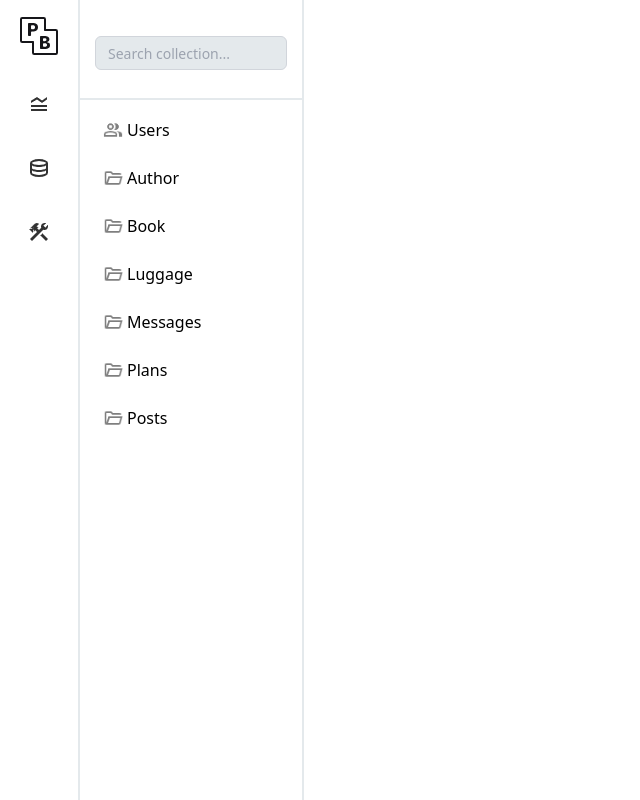
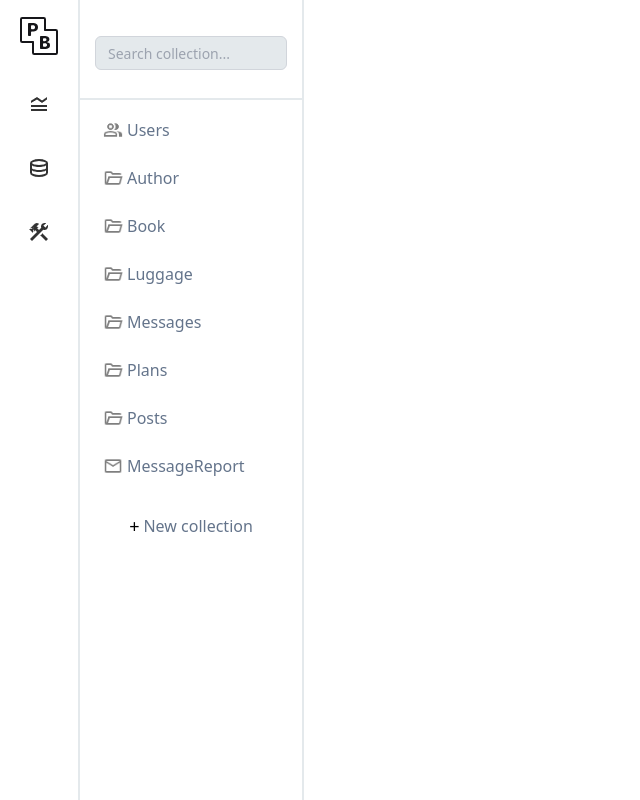
Before and after one commit to Mike47ip/pocketbase_admin_dash, a React (Vite) app in the folder admin_dash/: page / in a window 1280 px wide. Shown: the whole page, without its empty margins (0-640 px from the left). Built offline with nearby package versions, Linux system fonts and the light colour scheme.

Commit message:
Final touch on side bars

```diff
--- a/admin_dash/src/components/navbars/sidebar.jsx
+++ b/admin_dash/src/components/navbars/sidebar.jsx
@@ -32,35 +32,43 @@ const Sidebar = () => {
       />
      </div>
      <div>
-      <button className="flex justify-start gap-1 items-center hover:bg-custom-slate w-48 focus:bg-custom-slate w-48 p-2 rounded-md h-9 my-3">
+      <button className="flex justify-start gap-1 items-center hover:bg-custom-slate focus:bg-custom-slate w-48 p-2 rounded-md h-9 my-3">
        <img className="opacity-50 object-contain w-5 " src={users} alt="" />
-        <p>Users</p>
+       <p className="text-slate-500">Users</p>
       </button>
-      <button className="flex justify-start gap-1 items-center hover:bg-custom-slate w-48 focus:bg-custom-slate w-48 p-2 rounded-md h-9 my-3">
+      <button className="flex justify-start gap-1 items-center hover:bg-custom-slate focus:bg-custom-slate w-48 p-2 rounded-md h-9 my-3">
        <img className="opacity-50 object-contain w-5 " src={folder} alt="" />
-        <p>Author</p>
+       <p className="text-slate-500">Author</p>
       </button>
-      <button className="flex justify-start gap-1 items-center hover:bg-custom-slate w-48 focus:bg-custom-slate w-48 p-2 rounded-md h-9 my-3">
+      <button className="flex justify-start gap-1 items-center hover:bg-custom-slate focus:bg-custom-slate w-48 p-2 rounded-md h-9 my-3">
        <img className="opacity-50 object-contain w-5 " src={folder} alt="" />
-        <p>Book</p>
+       <p className="text-slate-500">Book</p>
       </button>
-      <button className="flex justify-start gap-1 items-center hover:bg-custom-slate w-48 focus:bg-custom-slate w-48 p-2 rounded-md h-9 my-3">
+      <button className="flex justify-start gap-1 items-center hover:bg-custom-slate focus:bg-custom-slate w-48 p-2 rounded-md h-9 my-3">
        <img className="opacity-50 object-contain w-5 " src={folder} alt="" />
-        <p>Luggage</p>
+       <p className="text-slate-500">Luggage</p>
       </button>
-      <button className="flex justify-start gap-1 items-center hover:bg-custom-slate w-48 focus:bg-custom-slate w-48 p-2 rounded-md h-9 my-3">
+      <button className="flex justify-start gap-1 items-center hover:bg-custom-slate focus:bg-custom-slate w-48 p-2 rounded-md h-9 my-3">
        <img className="opacity-50 object-contain w-5 " src={folder} alt="" />
-        <p>Messages</p>
+       <p className="text-slate-500">Messages</p>
       </button>
-      <button className="flex justify-start gap-1 items-center hover:bg-custom-slate w-48 focus:bg-custom-slate w-48 p-2 rounded-md h-9 my-3">
+      <button className="flex justify-start gap-1 items-center hover:bg-custom-slate focus:bg-custom-slate w-48 p-2 rounded-md h-9 my-3">
        <img className="opacity-50 object-contain w-5 " src={folder} alt="" />
-        <p>Plans</p>
+       <p className="text-slate-500">Plans</p>
       </button>
-      <button className="flex justify-start gap-1 items-center hover:bg-custom-slate w-48 focus:bg-custom-slate w-48 p-2 rounded-md h-9 my-3">
+      <button className="flex justify-start gap-1 items-center hover:bg-custom-slate focus:bg-custom-slate w-48 p-2 rounded-md h-9 my-3">
        <img className="opacity-50 object-contain w-5 " src={folder} alt="" />
-        <p>Posts</p>
+       <p className="text-slate-500">Posts</p>
+      </button>
+      <button className="flex justify-start gap-1 items-center hover:bg-custom-slate focus:bg-custom-slate w-48 p-2 rounded-md h-9 my-3">
+       <img className="opacity-50 object-contain w-5 " src={mail} alt="" />
+       <p className="text-slate-500">MessageReport</p>
       </button>
      </div>
+    <button className="flex justify-center gap-1 items-center hover:border-2 hover:border-slate-900 focus:border-slate-900 f w-48 p-2 rounded-md h-9 my-3">
+     <span className="text-md text-lg">+</span>
+     <p className="text-slate-500">New collection</p>
+    </button>
     </div>
    </section>
   </>
```
Lines whose indentation alone changed are shown as unchanged.
